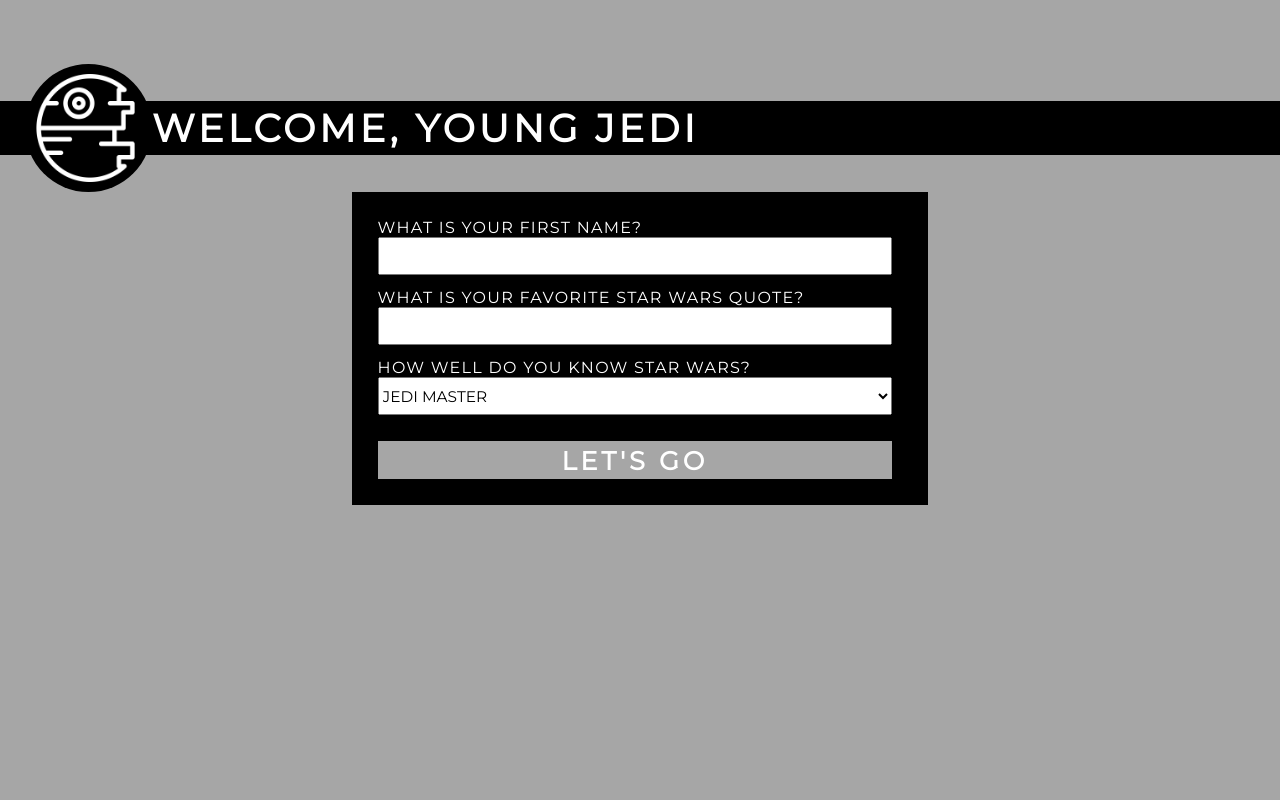
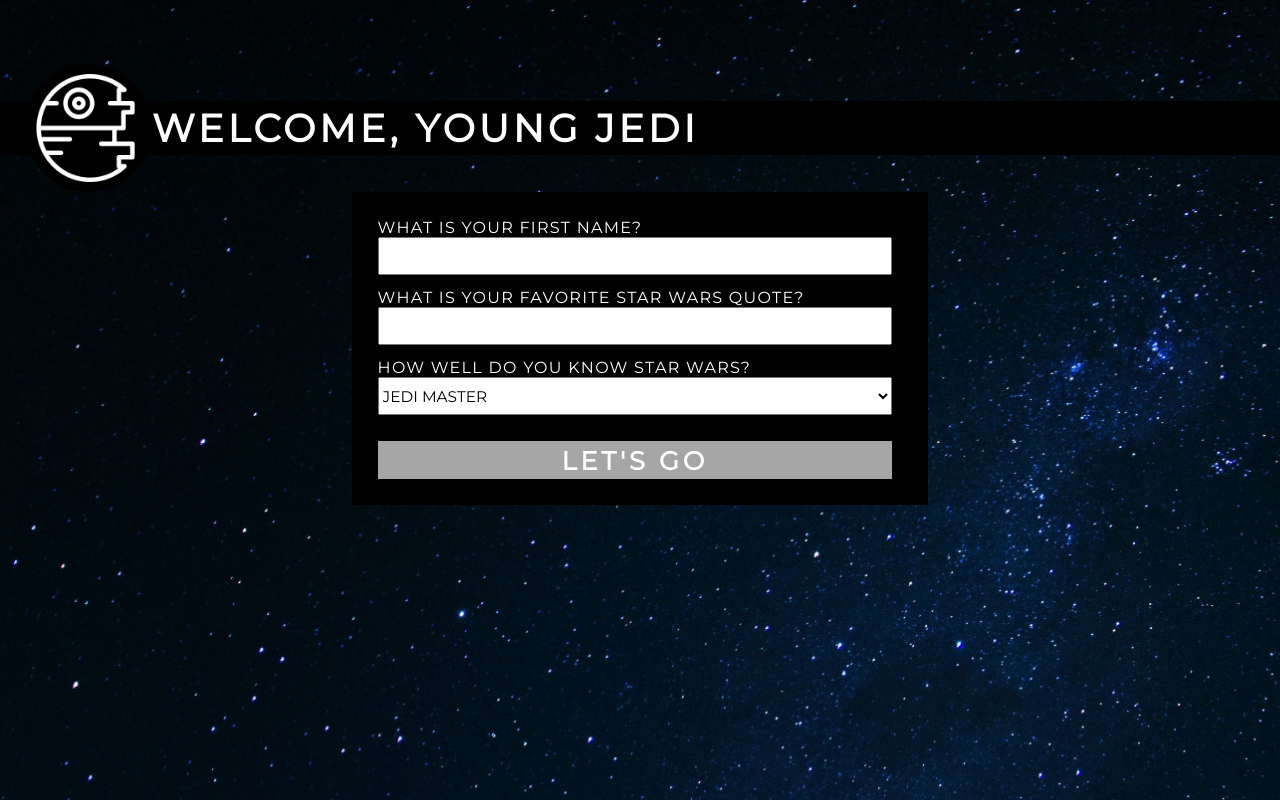
Before and after one commit to kaylagordon/swapi, a React (Create React App) app: page / in a window 1280 px wide. Shown: the top 800 px of the page. Built offline with nearby package versions, Linux system fonts and the light colour scheme.

Commit message:
Add background image to full page

```diff
--- a/src/components/App/App.css
+++ b/src/components/App/App.css
@@ -14,6 +14,9 @@
 }
 
 .App {
-  background-color: #A6A6A6;
-  height: 100vw;
+  background-color: black;
+  background-image: url('../../images/background.jpg');
+  background-size: cover;
+  background-repeat: no-repeat;
+  height: 80vw;
 }
```
Also changed, not shown: src/images/background.jpg (added).
